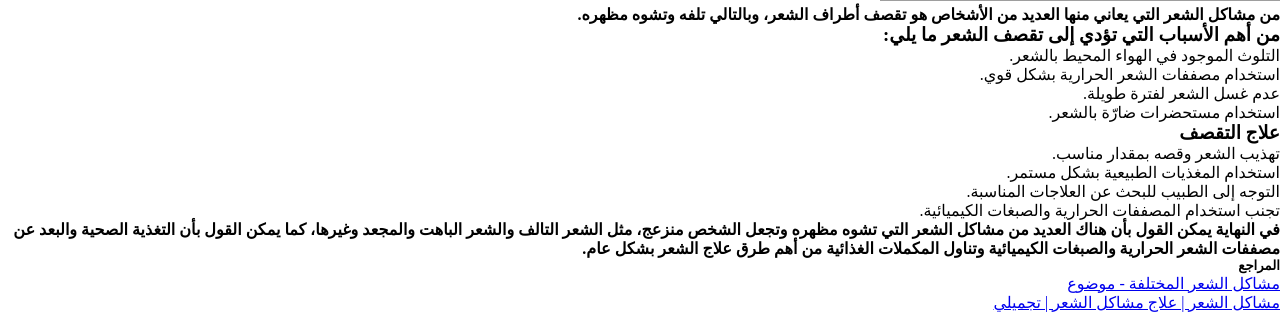
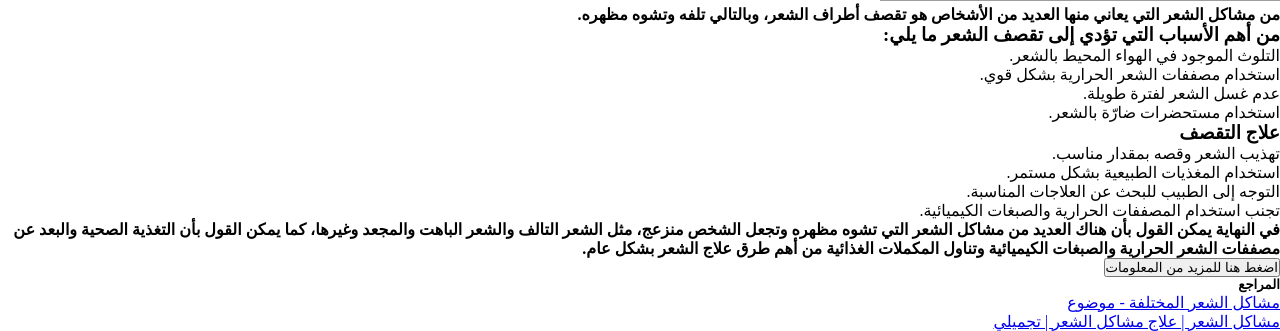
Before and after one commit to websar/web-project, a PHP site: page /problem.php in a window 1280 px wide. Shown: the part 2252-2583 px from the top of the page. Run offline with PHP 8.4, Linux system fonts and the light colour scheme; data that the repository does not hold is empty; grey boxes are pictures that could not be loaded.

Commit message:
Update problem.php

```diff
--- a/problem.php
+++ b/problem.php
@@ -8,7 +8,11 @@ require 'Hairdb.php';
 
 <head>
 <title> the boeuty of natural hair </title>
-
+<script>
+    function pageRedirect() {
+      window.location.href = "link.php";
+    }
+</script>
 <link rel="stylesheet" href= "sttyy.css">
 </head>
 
@@ -184,6 +188,8 @@ else{
 <h4> في النهاية يمكن القول بأن هناك العديد من مشاكل الشعر التي تشوه مظهره وتجعل الشخص منزعج، مثل الشعر التالف والشعر الباهت
 والمجعد وغيرها، كما يمكن القول بأن التغذية الصحية والبعد عن مصففات الشعر الحرارية والصبغات الكيميائية وتناول المكملات الغذائية من أهم طرق علاج الشعر بشكل عام. </h4>
 
+<p> </p>
+<button class = "button" type="button" onclick="pageRedirect()">اضغط هنا للمزيد من المعلومات</button>
 
 
 <h5> المراجع</h5>
```
